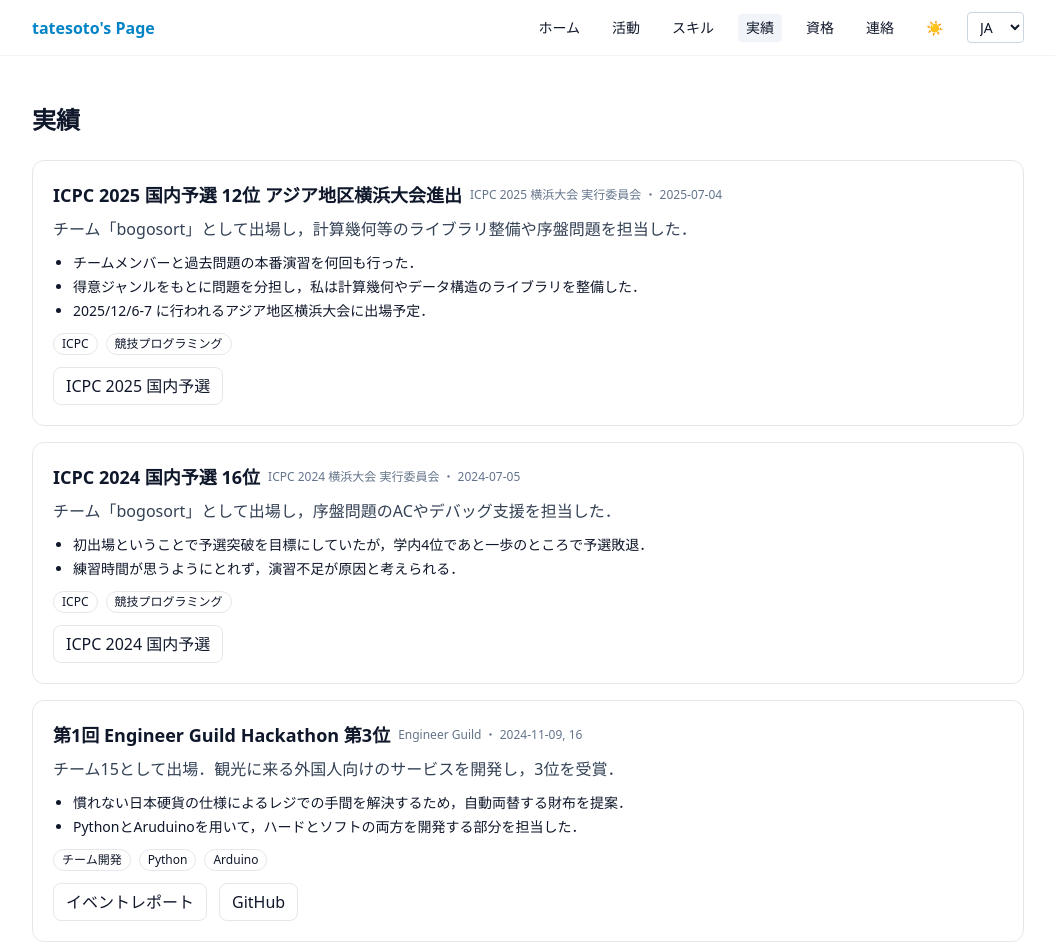
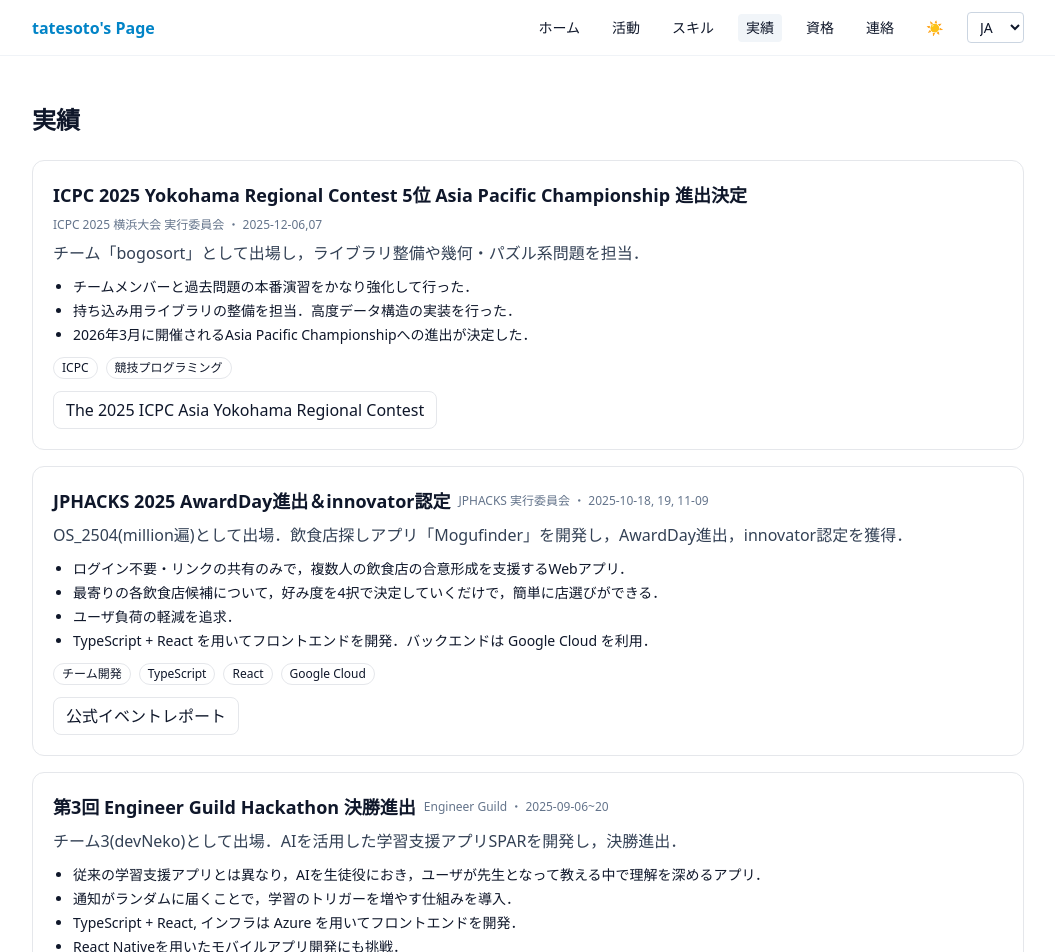
Before and after one commit to tatesoto/tatesoto.github.io, a React (Vite) app: page /achievements in a window 1280 px wide. Shown: the top 952 px of the page, without its empty margins (112-1167 px from the left). Built offline with nearby package versions, Linux system fonts and the light colour scheme.

Commit message:
feat: update achievements, activities, and contact information; enhance project summaries

```diff
--- a/src/data/achievements.ts
+++ b/src/data/achievements.ts
@@ -14,6 +14,65 @@ export type Achievemet = {
 
 export const achievements: Achievemet[] = [
     {
+        id: 'icpc-2025-yokohama',
+        title: 'ICPC 2025 Yokohama Regional Contest 5位 Asia Pacific Championship 進出決定',
+        org: 'ICPC 2025 横浜大会 実行委員会',
+        date: '2025-12-06,07',
+        summary: 'チーム「bogosort」として出場し，ライブラリ整備や幾何・パズル系問題を担当．',
+        details: [
+            'チームメンバーと過去問題の本番演習をかなり強化して行った．',
+            '持ち込み用ライブラリの整備を担当．高度データ構造の実装を行った．',
+            '2026年3月に開催されるAsia Pacific Championshipへの進出が決定した．',
+        ],
+        tags: ['ICPC', '競技プログラミング'],
+        links: [
+            {
+                label: 'The 2025 ICPC Asia Yokohama Regional Contest',
+                url: 'https://icpc.jp/2025/regional/'
+            }
+        ]
+    },
+    {
+        id: 'JPHACKS',
+        title: 'JPHACKS 2025 AwardDay進出＆innovator認定',
+        org: 'JPHACKS 実行委員会',
+        date: '2025-10-18, 19, 11-09',
+        summary: 'OS_2504(million遍)として出場．飲食店探しアプリ「Mogufinder」を開発し，AwardDay進出，innovator認定を獲得．',
+        details: [
+            'ログイン不要・リンクの共有のみで，複数人の飲食店の合意形成を支援するWebアプリ．',
+            '最寄りの各飲食店候補について，好み度を4択で決定していくだけで，簡単に店選びができる．',
+            'ユーザ負荷の軽減を追求．',
+            'TypeScript + React を用いてフロントエンドを開発．バックエンドは Google Cloud を利用．',
+        ],
+        tags: ['チーム開発', 'TypeScript', 'React', 'Google Cloud'],
+        links: [
+            {
+                label: '公式イベントレポート',
+                url: 'https://jphacks.com/information/result-report2025/'
+            },
+        ]
+    },
+    {
+        id: 'EGH-3',
+        title: '第3回 Engineer Guild Hackathon 決勝進出',
+        org: 'Engineer Guild',
+        date: '2025-09-06~20',
+        summary: 'チーム3(devNeko)として出場．AIを活用した学習支援アプリSPARを開発し，決勝進出．',
+        details: [
+            '従来の学習支援アプリとは異なり，AIを生徒役におき，ユーザが先生となって教える中で理解を深めるアプリ．',
+            '通知がランダムに届くことで，学習のトリガーを増やす仕組みを導入．',
+            'TypeScript + React, インフラは Azure を用いてフロントエンドを開発．',
+            'React Nativeを用いたモバイルアプリ開発にも挑戦．'
+        ],
+        tags: ['チーム開発', 'TypeScript', 'React', 'Azure', 'React Native'],
+        links: [
+            {
+                label: 'GitHub',
+                url: 'https://github.com/Engineer-Guild-Hackathon/team-3-app'
+            }
+        ]
+    },
+    {
         id: 'icpc-2025-domestic',
         title: 'ICPC 2025 国内予選 12位 アジア地区横浜大会進出',
         org: 'ICPC 2025 横浜大会 実行委員会',
@@ -22,7 +81,6 @@ export const achievements: Achievemet[] = [
         details: [
             'チームメンバーと過去問題の本番演習を何回も行った．',
             '得意ジャンルをもとに問題を分担し，私は計算幾何やデータ構造のライブラリを整備した．',
-            '2025/12/6-7 に行われるアジア地区横浜大会に出場予定．'
         ],
         tags: ['ICPC', '競技プログラミング'],
         links: [
--- a/src/data/activitiesIndex.ts
+++ b/src/data/activitiesIndex.ts
@@ -19,9 +19,9 @@ export const activitiesIndex: ActivityMeta[] = [
     slug: 'frontend',
     title: 'フロントエンド',
     summary:
-      '個人用ページの作成．Vite + React + TypeScript．',
+      '主に，TypeScript + React を用いた開発．個人ポートフォリオサイトや競技プログラミング幾何可視化ツールを開発．',
     icon: '🧩',
-    updated: '2025-08',
+    updated: '2026-01',
   },
   {
     slug: 'others',
--- a/src/data/frontend.ts
+++ b/src/data/frontend.ts
@@ -16,13 +16,28 @@ export const feProjects: FEProject[] = [
     slug: 'portfolio',
     title: 'About Me | tatesoto',
     summary:
-      'Vite + React + TypeScript。/activities に要約、/activities/(hoge) に自由記述。i18n・ダークモード・手動/タグ公開の運用。',
+      'Vite + React + TypeScript で構築した個人ポートフォリオサイト',
     pagelinks: "https://tatesoto.github.io",
     githublinks: "https://github.com/tatesoto/tatesoto.github.io",
     stack: ['react','typescript','vite','tailwind','eslint','prettier','github-actions','docker','github'],
     highlights: [
-      'TypeScript + React + Vite + Tailwind CSS でモダンなフロントエンド',
-      'GitHub Pages: タグ/手動のみ本番リリース',
+      '生成AIを活用したコンテンツ制作',
+      'Github/Dockerを活用した開発の第一歩として構築',
+    ],
+    period: '2025-',
+    role: '個人開発',
+  },
+  {
+    slug: 'geometry-visualizer',
+    title: 'CP Geometry Visualizer',
+    summary:
+      '競技プログラミングの入力形式・サイズに対応した，幾何要素可視化ツール．',
+    pagelinks: "https://tatesoto.github.io/cp-geo-visualizer/",
+    githublinks: "https://github.com/tatesoto/cp-geo-visualizer",
+    stack: ['react','typescript','vite','tailwind','github-actions','docker','github'],
+    highlights: [
+      'Google AI Studio を活用したコンテンツ制作．',
+      '要件定義・設計に注力し，ペルソナの課題解決を追求．',
     ],
     period: '2025-',
     role: '個人開発',
--- a/src/data/strengths.ts
+++ b/src/data/strengths.ts
@@ -16,6 +16,7 @@ export const strengths: Strength[] = [
     oneLiner: '高度なアルゴリズムを駆使した問題解決力。',
     bullets: [
       'AtCoder/Codeforces.',
+      'ICPC',
     ],
     links: [
       { label: '活動', to: '/activities/competitive' },
@@ -29,7 +30,6 @@ export const strengths: Strength[] = [
     oneLiner: '拡張容易な設計とアクセシビリティを両立。',
     bullets: [
       'Vite + React + Tailwind 構成でポートフォリオサイトを作成．',
-      'WIP',
     ],
     links: [
       { label: 'このサイト', to: '/' },
--- a/src/pages/Contact.tsx
+++ b/src/pages/Contact.tsx
@@ -3,7 +3,7 @@ export default function Contact() {
     <section className="mx-auto max-w-5xl px-4 py-12">
       <h2 className="text-2xl font-bold">連絡</h2>
       <p className="mt-3 text-slate-700 dark:text-slate-300">
-        メールでの連絡: <a className="text-sky-600 dark:text-sky-400" href="mailto:atcodertatesoto@gmail.com">atcodertatesoto_at_gmail.com</a>
+        メールでの連絡: <a className="text-sky-600 dark:text-sky-400" href="mailto:yuya.yokouchi3776@gmail.com">yuya.yokouchi3776_at_gmail.com</a>
       </p>
       <p>
         X(旧Twitter): <a className="text-sky-600 dark:text-sky-400" href="https://x.com/coder_tatesoto">@coder_tatesoto</a>
--- a/src/pages/activities/Competitive.tsx
+++ b/src/pages/activities/Competitive.tsx
@@ -71,6 +71,20 @@ export default function Competitive() {
         <section id="icpc" className="scroll-mt-24 mt-14">
           <h2 className="text-2xl md:text-3xl font-bold">ICPC</h2>
           <ol className="relative not-prose list-none border-l border-slate-300 dark:border-slate-700 pl-6 space-y-6 text-[0.95rem]">
+            <li className="relative">
+              <span className="absolute -left-3 top-2 h-2 w-2 rounded-full bg-sky-600" />
+              <div className="font-semibold">2025 Asia Yokohama Regional Contest — bogosort</div>
+              <div>
+                結果：5位．Asia Pacific Championship 進出（
+                <a className="underline" href="https://storage.googleapis.com/files.icpc.jp/regional2025/standings.html" target="_blank" rel="noreferrer">
+                  順位表
+                </a>
+                ）
+              </div>
+              <div className="text-slate-600 dark:text-slate-300">
+                役割：ライブラリ整備，テスト作成，デバッグ支援，幾何・パズル系問題担当
+              </div>
+            </li>
             <li className="relative">
               <span className="absolute -left-3 top-2 h-2 w-2 rounded-full bg-sky-600" />
               <div className="font-semibold">2025 国内予選 — bogosort</div>
@@ -189,24 +203,6 @@ export default function Competitive() {
             </table>
         </div>
 
-
-
-        <h2 id="libraries">ライブラリ</h2>
-        <h3>計算幾何学ライブラリ</h3>
-        <p>
-          有理数をサポート。点・直線・線分・円・多角形・凸多角形の各クラスと高度アルゴリズムを実装。
-          AOJ・Library Checker で verify。チーム向けの使いやすいインターフェースとドキュメントを整備。
-          <br />
-          <span className="text-slate-500">※ アジア地区大会を控えているため，現在は非公開（チーム内運用）。</span>
-        </p>
-        <h3>平衡二分探索木</h3>
-        <p>
-          Explicit Treap / Implicit Treap を実装。Library Checker で verify。
-          用途に応じたテンプレ化（split/merge，遅延伝播など）。
-          <br />
-          <span className="text-slate-500">※ 大会終了後に公開予定。</span>
-        </p>
-
         <h2 id="cta">作問・コラボの募集</h2>
         <p>
           競技プログラミングの作問作業(WriterやTester)などのご相談を受け付けています。
@@ -215,9 +211,6 @@ export default function Competitive() {
           <Link to="/contact" className="inline-flex items-center rounded-lg bg-sky-600 hover:bg-sky-700 text-white px-4 py-2">
             連絡フォームへ
           </Link>
-          <a href="mailto:example@example.com" className="inline-flex items-center rounded-lg border px-4 py-2 hover:bg-slate-50 dark:hover:bg-slate-800">
-            メールで相談
-          </a>
         </div>
       </article>
 
```
